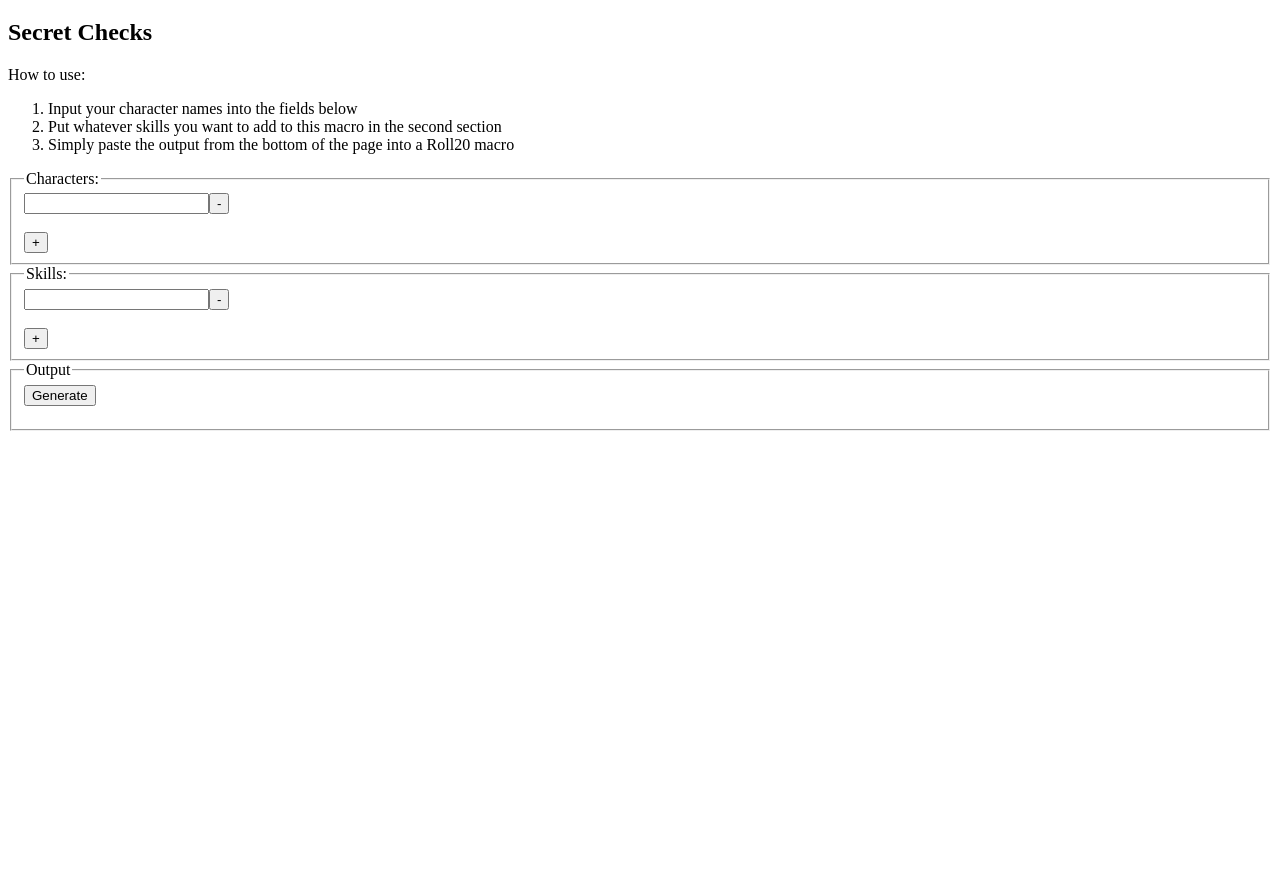
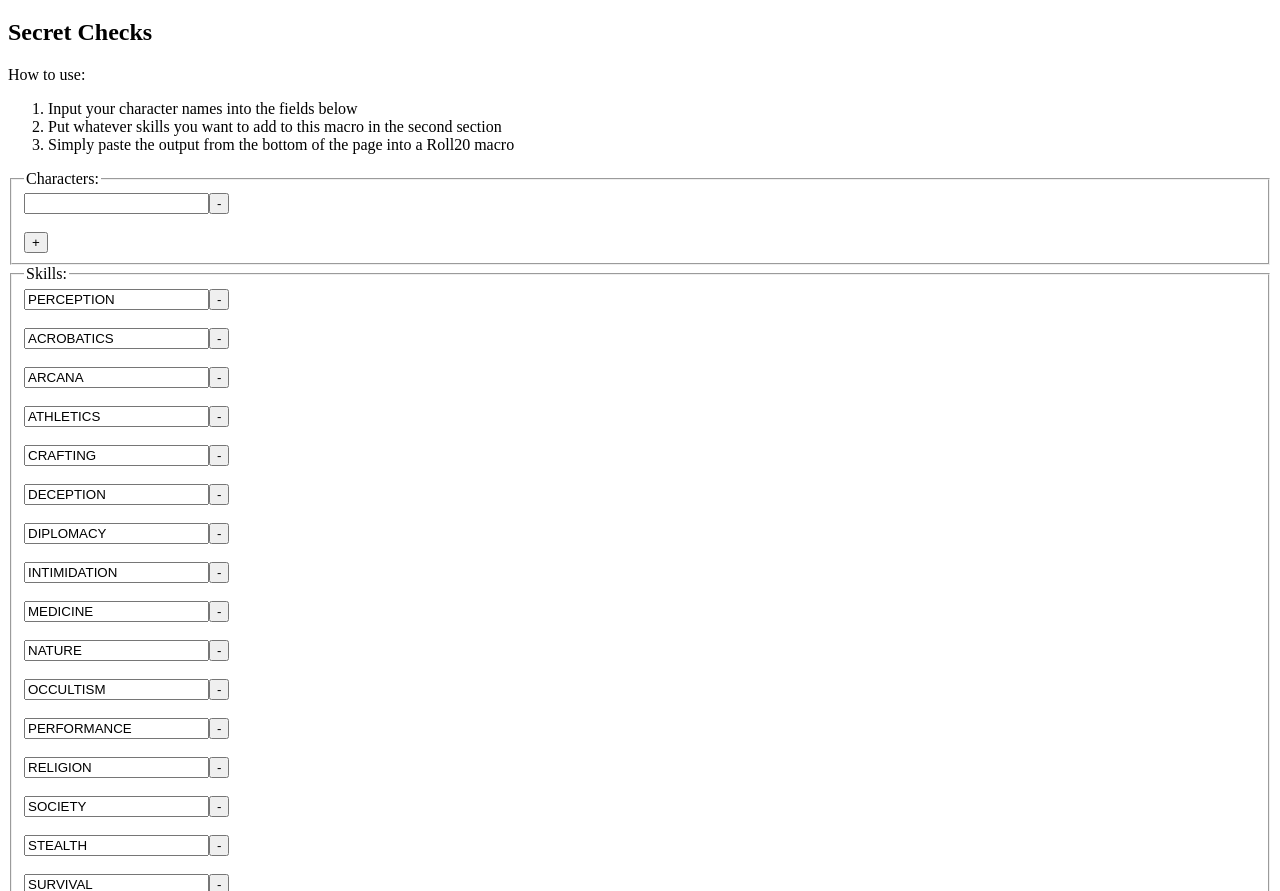
Before and after one commit to davidcorne/Roll20MacrosSite, a website: page index.html in a window 1280 px wide. Shown: the part 61-952 px from the top of the page. Before the commit the page ends 800 px from the top, so only its background shows below. Drawn offline with Linux system fonts and the light colour scheme.

Commit message:
Hardcode the starting skills

```diff
--- a/index.html
+++ b/index.html
@@ -28,7 +28,55 @@
     <legend>Skills:</legend>
     <div id="skillContainer">
         <div class="skill">
-            <input type="text" class="skillName"><input type="button" onclick="Roll20Macros.removeSkill(this)" value="-"><br><br>
+            <input type="text" class="skillName" value="PERCEPTION"></input><input type="button" onclick="Roll20Macros.removeSkill(this)" value="-"><br><br>
+        </div>
+        <div class="skill">
+            <input type="text" class="skillName" value="ACROBATICS"></input><input type="button" onclick="Roll20Macros.removeSkill(this)" value="-"><br><br>
+        </div>
+        <div class="skill">
+            <input type="text" class="skillName" value="ARCANA"></input><input type="button" onclick="Roll20Macros.removeSkill(this)" value="-"><br><br>
+        </div>
+        <div class="skill">
+            <input type="text" class="skillName" value="ATHLETICS"></input><input type="button" onclick="Roll20Macros.removeSkill(this)" value="-"><br><br>
+        </div>
+        <div class="skill">
+            <input type="text" class="skillName" value="CRAFTING"></input><input type="button" onclick="Roll20Macros.removeSkill(this)" value="-"><br><br>
+        </div>
+        <div class="skill">
+            <input type="text" class="skillName" value="DECEPTION"></input><input type="button" onclick="Roll20Macros.removeSkill(this)" value="-"><br><br>
+        </div>
+        <div class="skill">
+            <input type="text" class="skillName" value="DIPLOMACY"></input><input type="button" onclick="Roll20Macros.removeSkill(this)" value="-"><br><br>
+        </div>
+        <div class="skill">
+            <input type="text" class="skillName" value="INTIMIDATION"></input><input type="button" onclick="Roll20Macros.removeSkill(this)" value="-"><br><br>
+        </div>
+        <div class="skill">
+            <input type="text" class="skillName" value="MEDICINE"></input><input type="button" onclick="Roll20Macros.removeSkill(this)" value="-"><br><br>
+        </div>
+        <div class="skill">
+            <input type="text" class="skillName" value="NATURE"></input><input type="button" onclick="Roll20Macros.removeSkill(this)" value="-"><br><br>
+        </div>
+        <div class="skill">
+            <input type="text" class="skillName" value="OCCULTISM"></input><input type="button" onclick="Roll20Macros.removeSkill(this)" value="-"><br><br>
+        </div>
+        <div class="skill">
+            <input type="text" class="skillName" value="PERFORMANCE"></input><input type="button" onclick="Roll20Macros.removeSkill(this)" value="-"><br><br>
+        </div>
+        <div class="skill">
+            <input type="text" class="skillName" value="RELIGION"></input><input type="button" onclick="Roll20Macros.removeSkill(this)" value="-"><br><br>
+        </div>
+        <div class="skill">
+            <input type="text" class="skillName" value="SOCIETY"></input><input type="button" onclick="Roll20Macros.removeSkill(this)" value="-"><br><br>
+        </div>
+        <div class="skill">
+            <input type="text" class="skillName" value="STEALTH"></input><input type="button" onclick="Roll20Macros.removeSkill(this)" value="-"><br><br>
+        </div>
+        <div class="skill">
+            <input type="text" class="skillName" value="SURVIVAL"></input><input type="button" onclick="Roll20Macros.removeSkill(this)" value="-"><br><br>
+        </div>
+        <div class="skill">
+            <input type="text" class="skillName" value="THIEVERY"></input><input type="button" onclick="Roll20Macros.removeSkill(this)" value="-"><br><br>
         </div>
       </div>
       <input type="button" id="addSkill" onclick="Roll20Macros.addSkill()" value="+">
```
